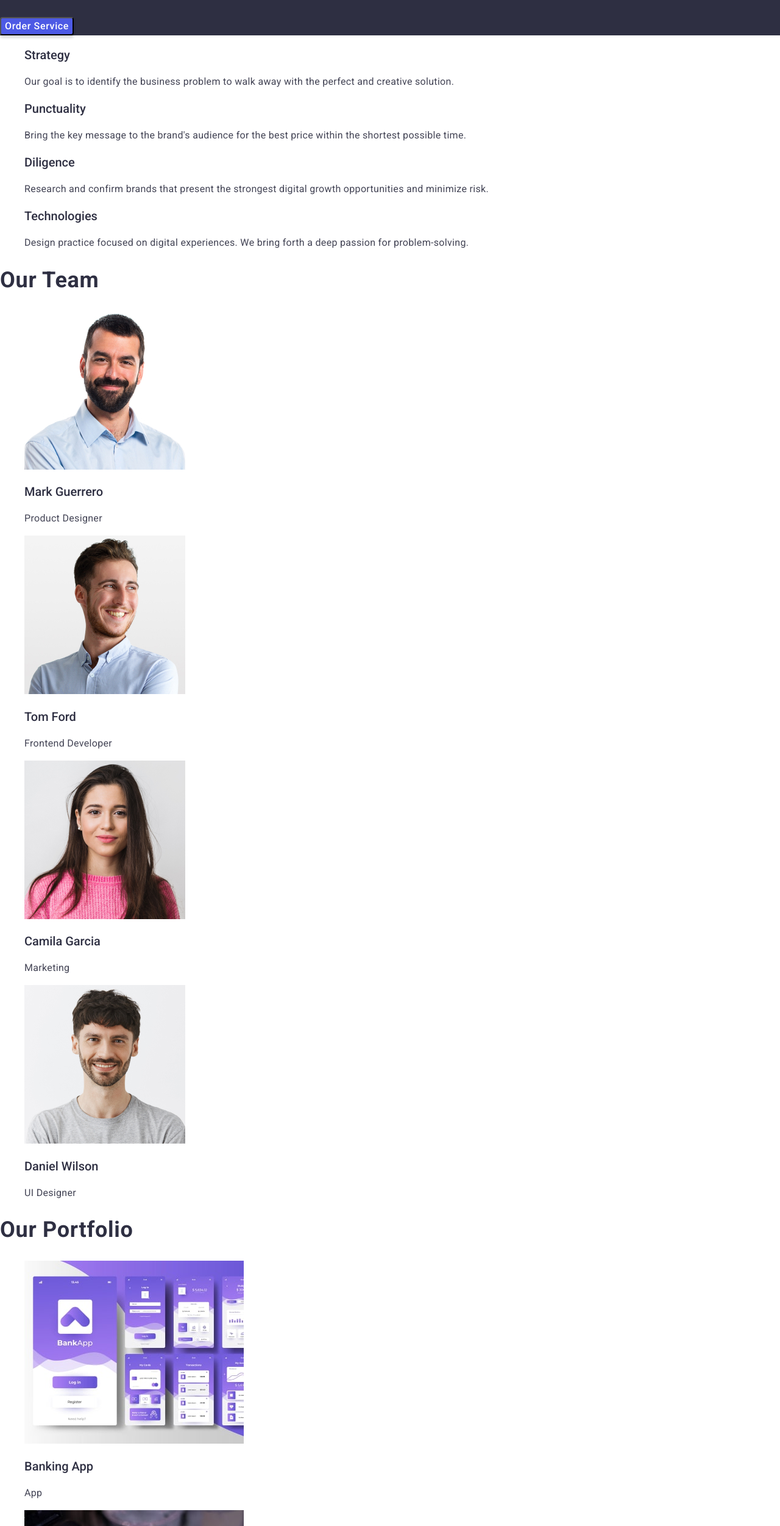
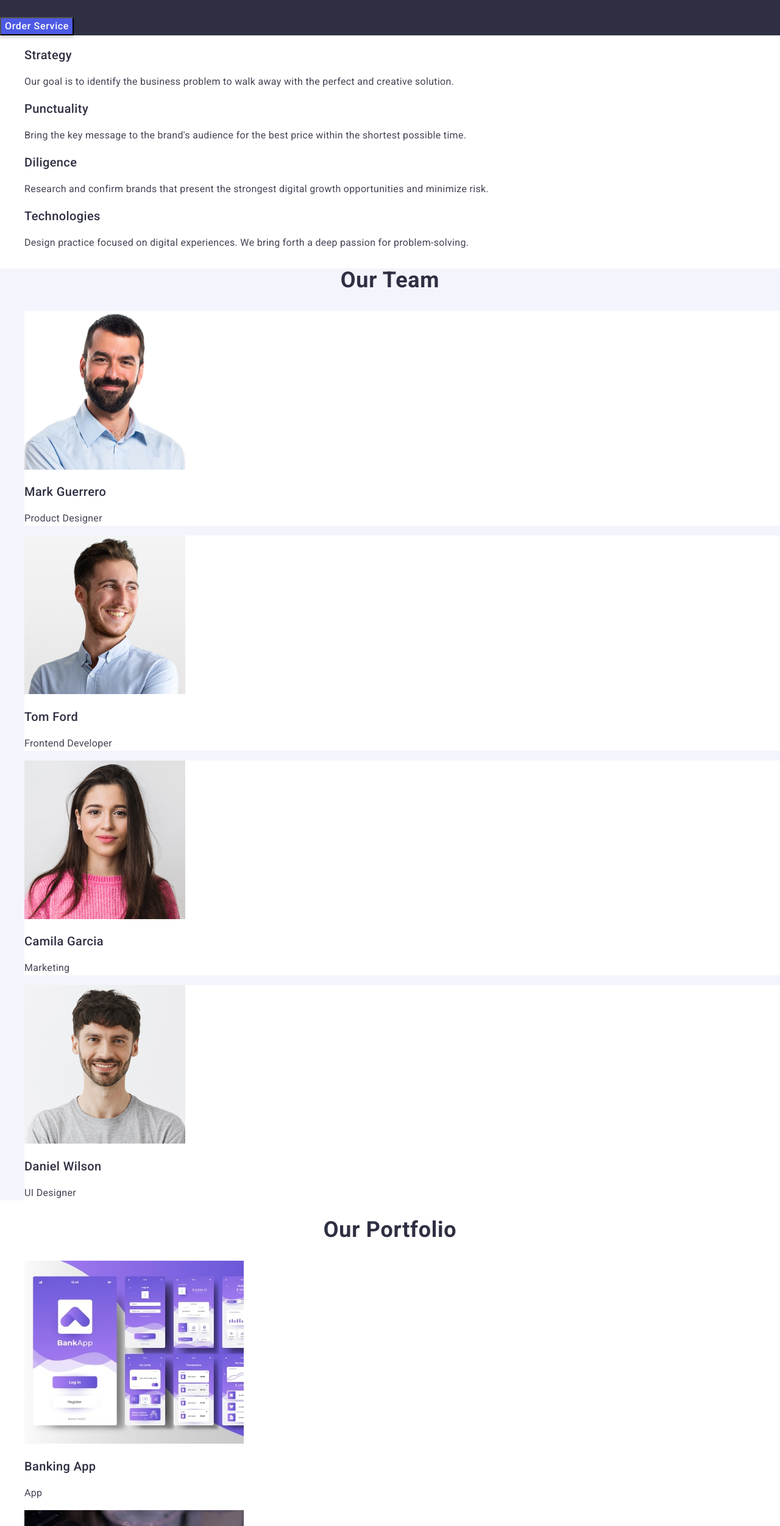
Before and after one commit to Chillbroz/goit-markup-hw-02, a plain HTML site: page index.html in a window 1280 px wide. Shown: the part 298-2800 px from the top of the page at 61% size. Drawn offline with nearby package versions, Linux system fonts and the light colour scheme.

Commit message:
pre-final-2

```diff
--- a/css/styles.css
+++ b/css/styles.css
@@ -1,11 +1,11 @@
 body {
   font-family: "Roboto", sans-serif;
   background-color: #fff;
-  color: #2e2f42;
+  color: #434455;
 }
 
 .logo {
-  color: #2e2f42;
+  color: #4d5ae5;
   font-family: Raleway, sans-serif;
   font-size: 18px;
   font-weight: 700;
@@ -15,8 +15,8 @@ body {
   text-decoration: none;
 }
 
-.web {
-  color: #4d5ae5;
+.logo-color {
+  color: #2e2f42;
 }
 
 .list {
@@ -37,8 +37,11 @@ body {
   color:#404BBF;
 }
 
+.add-part{
+  font-style: normal;
+}
+
 .contacts {
-  font-style: normal;
   text-decoration: none;
   color: #434455;
   font-size: 16px;
@@ -51,11 +54,11 @@ body {
   color:#404BBF;
 }
 
-.section-1 {
+.main-sect {
   background: #2e2f42;
 }
 
-.section-1-title {
+.main-sect-title {
   color: #fff;
   text-align: center;
   font-size: 56px;
@@ -64,8 +67,7 @@ body {
   letter-spacing: 0.02em;
 }
 
-.section-1-button {
-  border-radius: 4px;
+.main-sect-button {
   background: #4d5ae5;
   box-shadow: 0px 4px 4px 0px rgba(0, 0, 0, 0.15);
   color: #fff;
@@ -75,12 +77,22 @@ body {
   letter-spacing: 0.04em;
 }
 
-.section-1-button:hover,
-.section-1-button:focus {
+.main-sect-button:hover,
+.main-sect-button:focus {
   background:#404BBF;
 }
 
-.h2-title {
+.team {
+  background:#F4F4FD;
+}
+
+.team-mates {
+  background-color: #FFFFFF;
+}
+
+.sect-title {
+  text-align: center;
+  color: #2e2f42;
   font-size: 36px;
   font-weight: 700;
   line-height: 1.11;
@@ -88,15 +100,15 @@ body {
   text-transform: capitalize;
 }
 
-.h3-title {
+.list-title {
+  color: #2e2f42;
   font-size: 20px;
   font-weight: 500;
   line-height: 1.2;
-  letter-spacing: 0.02;
+  letter-spacing: 0.02em;
 }
 
 .text {
-  color:#434455;
   font-size: 16px;
   line-height: 1.5;
   letter-spacing: 0.02em;
--- a/index.html
+++ b/index.html
@@ -16,10 +16,10 @@
   <body>
     <header>
       <nav>
-        <a class="logo" href="./index.html"><span class="web">Web</span>Studio</a>
+        <a class="logo" href="./index.html">Web<span class="logo-color">Studio</span></a>
         <ul class="list">
           <li>
-            <a class="nav-link" href="">Studio</a>
+            <a class="nav-link" href="./index.html">Studio</a>
           </li>
           <li>
             <a class="nav-link" href="">Portfolio</a>
@@ -29,7 +29,7 @@
           </li>
         </ul>
       </nav>
-      <address>
+      <address class="add-part">
         <ul class="list">
           <li><a class="contacts" href="mailto:info@devstudio.com">info@devstudio.com</a></li>
           <li><a class="contacts" href="tel:+110001111111">+11 (000) 111-11-11</a></li>
@@ -38,36 +38,36 @@
     </header>
 
     <main>
-      <section class="section-1">
-        <h1 class="section-1-title">Effective Solutions for Your Business</h1>
-        <button type="button" style="cursor: pointer" class="section-1-button">Order Service</button>
+      <section class="main-sect">
+        <h1 class="main-sect-title">Effective Solutions for Your Business</h1>
+        <button type="button" style="cursor: pointer" class="main-sect-button">Order Service</button>
       </section>
       <section>
-        <h2 class="h2-title" hidden>hidden header</h2>
+        <h2 class="sect-title" hidden>hidden header</h2>
         <ul class="list">
           <li>
-            <h3 class="h3-title">Strategy</h3>
+            <h3 class="list-title">Strategy</h3>
             <p class="text">
               Our goal is to identify the business problem to walk away with the
               perfect and creative solution.
             </p>
           </li>
           <li>
-            <h3 class="h3-title">Punctuality</h3>
+            <h3 class="list-title">Punctuality</h3>
             <p class="text">
               Bring the key message to the brand's audience for the best price
               within the shortest possible time.
             </p>
           </li>
           <li>
-            <h3 class="h3-title">Diligence</h3>
+            <h3 class="list-title">Diligence</h3>
             <p class="text">
               Research and confirm brands that present the strongest digital
               growth opportunities and minimize risk.
             </p>
           </li>
           <li>
-            <h3 class="h3-title">Technologies</h3>
+            <h3 class="list-title">Technologies</h3>
             <p class="text">
               Design practice focused on digital experiences. We bring forth a
               deep passion for problem-solving.
@@ -75,62 +75,62 @@
           </li>
         </ul>
       </section>
-      <section>
-        <h2 class="h2-title">Our Team</h2>
+      <section class="team">
+        <h2 class="sect-title">Our Team</h2>
         <ul class="list">
-          <li>
+          <li class="team-mates">
             <img src="./images/img1.jpg" alt="Mark Guerrero" width="264" />
-            <h3 class="h3-title">Mark Guerrero</h3>
+            <h3 class="list-title">Mark Guerrero</h3>
             <p class="text">Product Designer</p>
           </li>
-          <li>
+          <li class="team-mates">
             <img src="./images/img2.jpg" alt="Tom Ford" width="264" />
-            <h3 class="h3-title">Tom Ford</h3>
+            <h3 class="list-title">Tom Ford</h3>
             <p class="text">Frontend Developer</p>
           </li>
-          <li>
+          <li class="team-mates">
             <img src="./images/img3.jpg" alt="Camila Garcia" width="264" />
-            <h3 class="h3-title">Camila Garcia</h3>
+            <h3 class="list-title">Camila Garcia</h3>
             <p class="text">Marketing</p>
           </li>
-          <li>
+          <li class="team-mates">
             <img src="./images/img4.jpg" alt="Daniel Wilson" width="264" />
-            <h3 class="h3-title">Daniel Wilson</h3>
+            <h3 class="list-title">Daniel Wilson</h3>
             <p class="text">UI Designer</p>
           </li>
         </ul>
       </section>
       <section>
-        <h2 class="h2-title">Our Portfolio</h2>
+        <h2 class="sect-title">Our Portfolio</h2>
         <ul class="list">
           <li>
             <img src="./images/portfolio-1-min.jpg" alt="Banking App" width="360" />
-            <h3 class="h3-title">Banking App</h3>
+            <h3 class="list-title">Banking App</h3>
             <p class="text">App</p>
           </li>
           <li>
             <img src="./images/portfolio-2-min.jpg" alt="Cashless Payment" width="360" />
-            <h3 class="h3-title">Cashless Payment </h3>
+            <h3 class="list-title">Cashless Payment </h3>
             <p class="text">Marketing</p>
           </li>
           <li>
             <img src="./images/portfolio-3-min.jpg" alt="Meditation App" width="360" />
-            <h3 class="h3-title">Meditation App</h3>
+            <h3 class="list-title">Meditation App</h3>
             <p class="text">App</p>
           </li>
           <li>
             <img src="./images/portfolio-4-min.jpg" alt="Taxi Service" width="360" />
-            <h3 class="h3-title">Taxi Service</h3>
+            <h3 class="list-title">Taxi Service</h3>
             <p class="text">Marketing</p>
           </li>
           <li>
             <img src="./images/portfolio-5-min.jpg" alt="Screen Illustrations" width="360" />
-            <h3 class="h3-title">Screen Illustrations</h3>
+            <h3 class="list-title">Screen Illustrations</h3>
             <p class="text">Design</p>
           </li>
           <li>
             <img src="./images/portfolio-6-min.jpg" alt="Online Courses" width="360" />
-            <h3 class="h3-title">Online Courses</h3>
+            <h3 class="list-title">Online Courses</h3>
             <p class="text">Marketing</p>
           </li>
         </ul>
```
